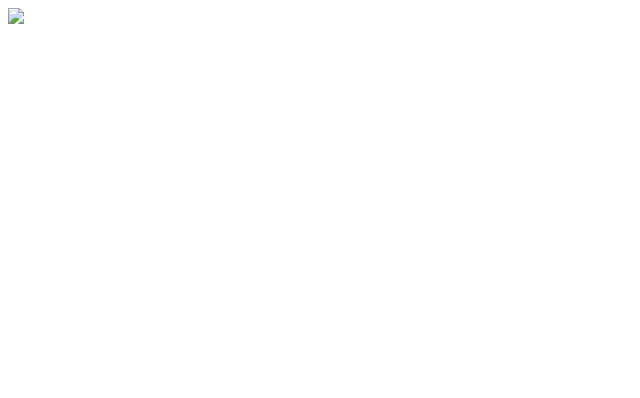
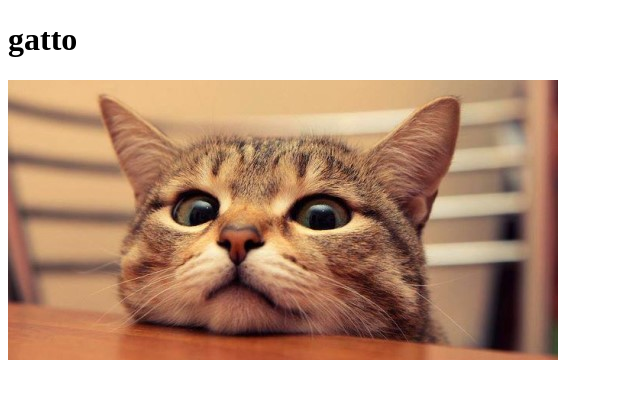
Before and after one commit to michele149/esercizi-html, a plain HTML site: page esercizi/02 percorsi relativi/Esempio1/html/documenti/mio_documento.html in a window 1280 px wide. Shown: the whole page, without its empty margins (0-640 px from the left). Drawn offline with Linux system fonts and the light colour scheme.

Commit message:
Update mio_documento.html

```diff
--- a/esercizi/02 percorsi relativi/Esempio1/html/documenti/mio_documento.html
+++ b/esercizi/02 percorsi relativi/Esempio1/html/documenti/mio_documento.html
@@ -5,4 +5,7 @@
       <title>gatto</title>
    </head>
    <body>
-      <img src="esercizi html/esercizi/02 percorsi relativi/Esempio1/immagini/gatto.jpg">
+      <h1>gatto</h1>
+      <img src="../immagini/animali/gatto.jpg">
+   </body>
+</html>
```
